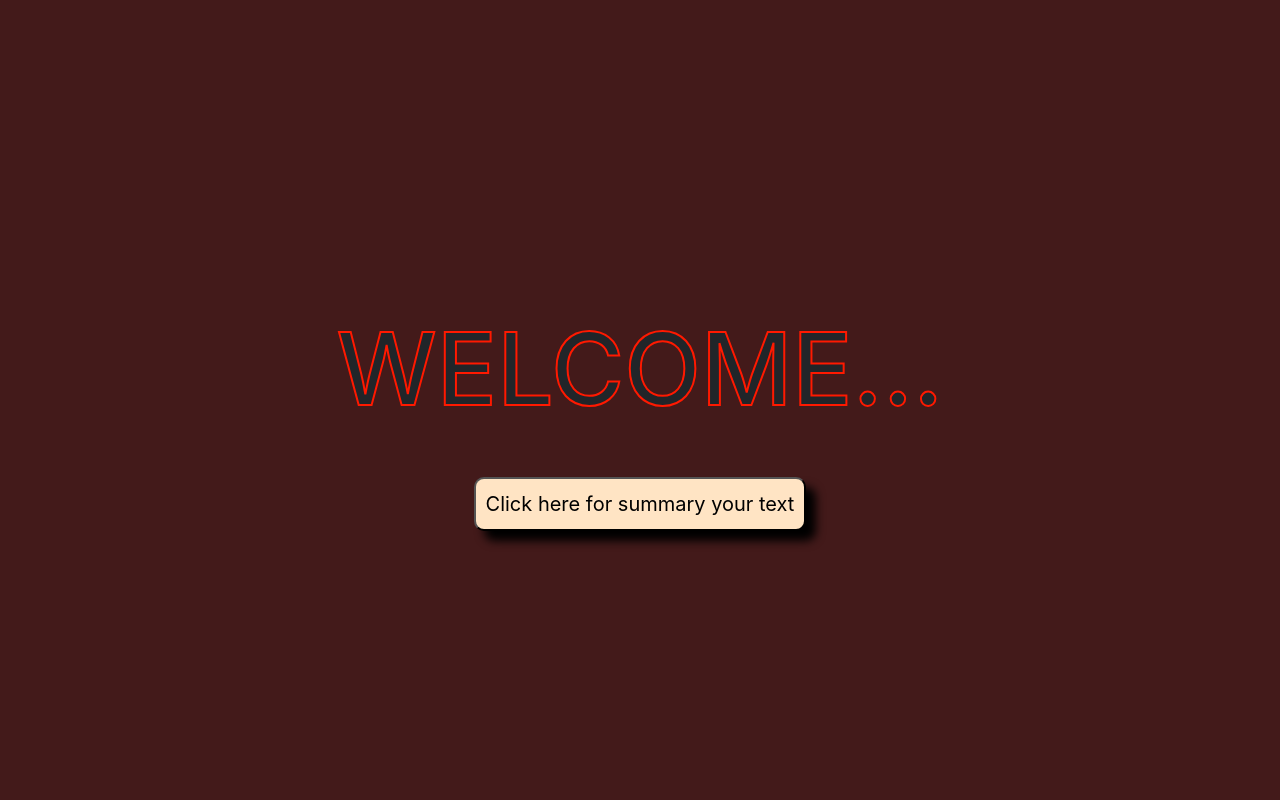
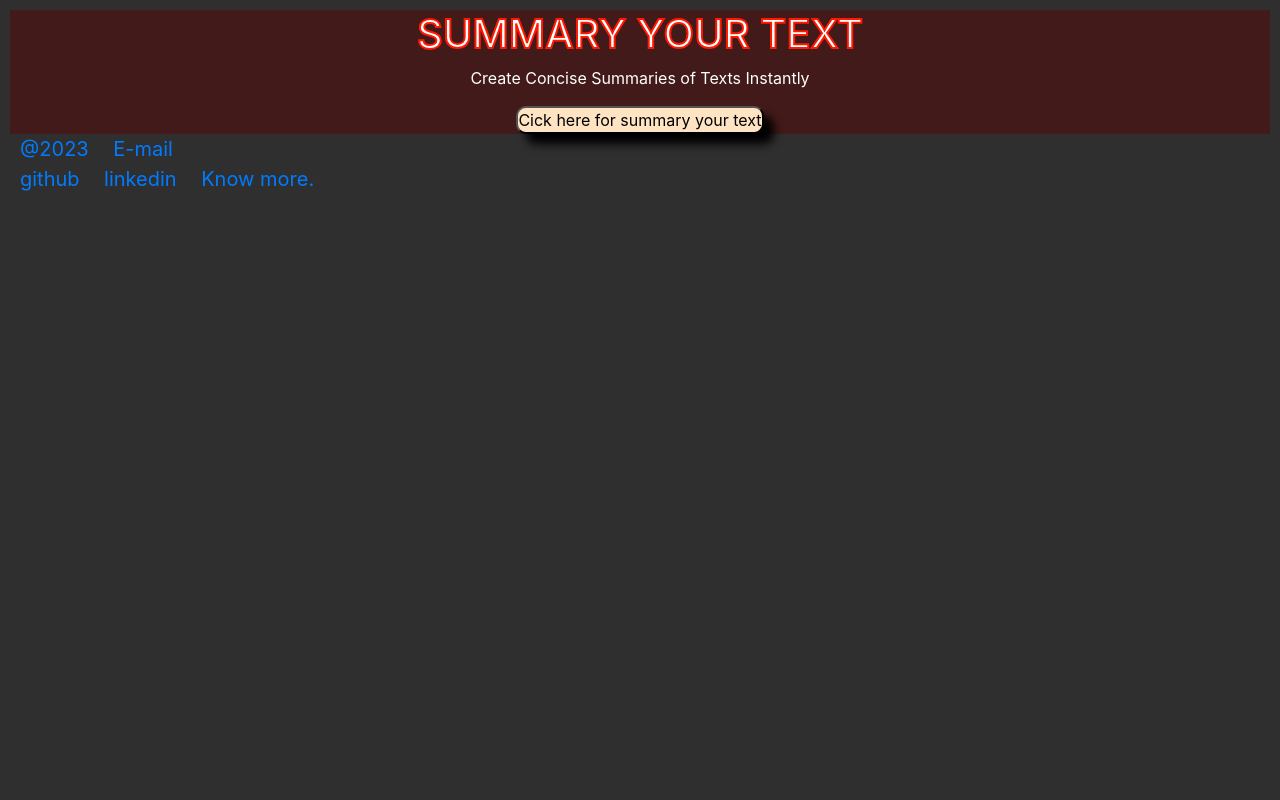
Before and after one commit to kuldeepmaurya4296/TextSummarizer, a Flask app: page / in a window 1280 px wide. Run offline with Flask 3, Linux system fonts and the light colour scheme; some libraries are stand-ins or nearby versions.

Commit message:
Update index.html
update index.html

```diff
--- a/templates/index.html
+++ b/templates/index.html
@@ -5,7 +5,7 @@
   <meta charset="UTF-8">
   <meta http-equiv="X-UA-Compatible" content="IE=edge">
   <meta name="viewport" content="width=device-width, initial-scale=1.0">
-  <title>Document</title>
+  <title>Textsummarizer</title>
   <link rel="stylesheet" href="https://cdn.jsdelivr.net/npm/bootstrap@4.0.0/dist/css/bootstrap.min.css"
     integrity="sha384-Gn5384xqQ1aoWXA+058RXPxPg6fy4IWvTNh0E263XmFcJlSAwiGgFAW/dAiS6JXm" crossorigin="anonymous">
   <link rel="stylesheet" href="./static/style.css">
@@ -13,34 +13,51 @@
 
 <body>
 
-  <div style="display: none;" id="main">
-    <div class="container ">
+  <div id="main">
+    <div style="display:none"  class="bydefoultnone">
+     <div class="container ">
       <div class="jumbotron  jumbotron-fluid">
         <div class="container">
           <h1 class="display-4 ">Text Summrization</h1>
           <p class="lead">Retrive the best summary for the text</p>
         </div>
       </div>
-    </div>
-    <form action="/analyze" method="POST" class="container">
+     </div>
+     <form action="/analyze" method="POST" class="container">
       <p>Paste here your Paragraph </p>
       <textarea name="rawtext" class="form-control" placeholder="Paste your text here..."></textarea>
       <input class="btn btn-primary" type="submit" value="Summarize">
     </form>
+
   </div>
 
+    <div class="welcome_page">
+      <div class="box" style="text-align: center;">
+        <h1 class="welcome-text" style="color: white; width: 100vw;">SUMMARY YOUR TEXT</h1>
+        <p style="color: white;">Create Concise Summaries of Texts Instantly</p>
+        <button>
+          <div  class="click-summary">Cick here for summary your text </div>
+        </button>
+      </div>
+    </div>
 
-  <div  class="welcome_page">
-    <div class="box" style="text-align: center;">
-      <h1 class="welcome-text" style="font-size:100px;line-height: 200px;  ">WELCOME...</h1>
-      <button><div style="cursor: pointer;font-size:20px;  padding: 10px; " class="click-summary" >Click here for summary your text </div></button>
-    </div>
+    <footer>
+      <div  class="name" style="font-size: 16px;">
+        <a target="_blank" href="">@2023</a>
+        <a target="_blank" href="mailto:kuldeepmaurya4296@gmail.com">E-mail</a>
+
+      </div>
+      <div  class="about">
+        <a target="_blank" href="https://github.com/kuldeepmaurya4296"> github</a>
+        <a target="_blank" href="https://www.linkedin.com/in/kuldeepmaurya4296/">linkedin</a>
+        <a target="_blank" href="https://www.instagram.com/the_selfish7.0/">Know more.</a>
+      </div>
+    </footer>
   </div>
-
   <script>
     document.querySelector(".click-summary")
       .addEventListener("click", function () {
-        document.querySelector("#main")
+        document.querySelector(".bydefoultnone")
           .style.display = "initial"
 
         document.querySelector(".welcome_page")
```
